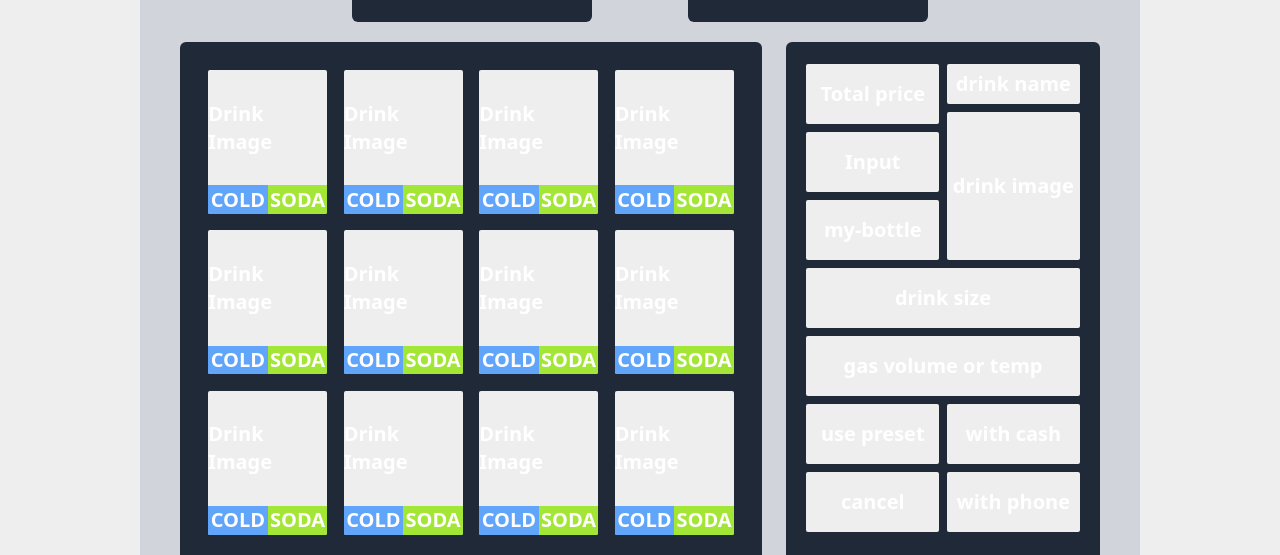
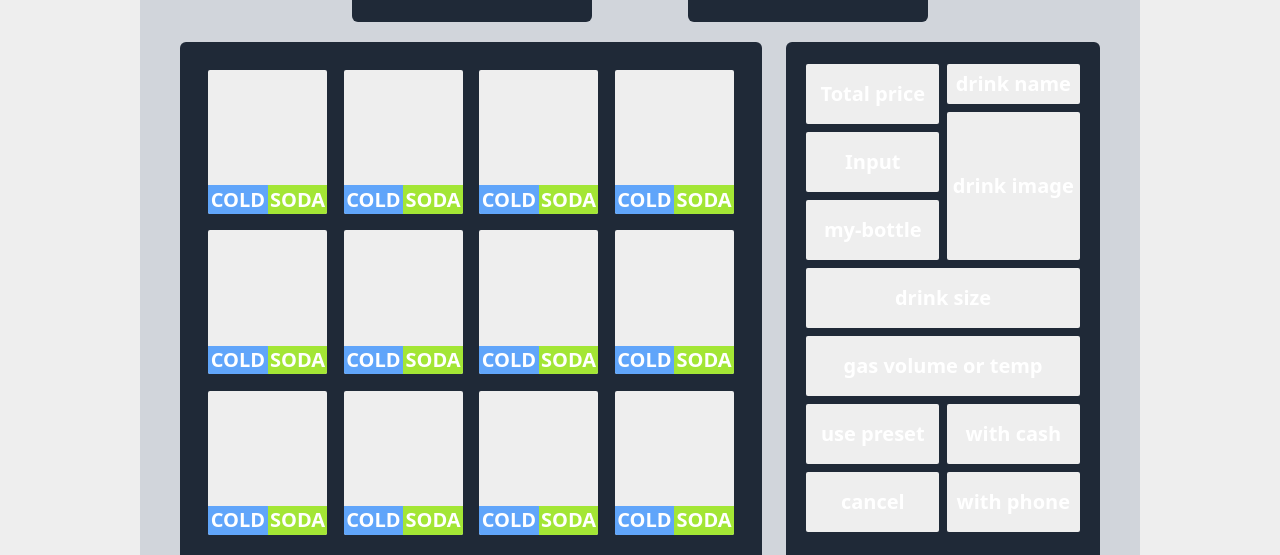
Before and after one commit to lovecoal0928/vending-front02, a Next.js app: page / in a window 1280 px wide. Shown: the part 226-781 px from the top of the page. Built offline with nearby package versions, Linux system fonts and the light colour scheme.

Commit message:
add restAPI and drinks DB

```diff
--- a/components/ProductList.tsx
+++ b/components/ProductList.tsx
@@ -1,45 +1,50 @@
 import React from 'react'
+import { Drinks } from '../typings'
 import Products from './Products'
 
-const ProductList = () => {
+interface Props {
+  drinks: Drinks
+}
+
+const ProductList = ({drinks}: Props) => {
   return (
     <div className='mainBox w-[65%]'>
         <ul className='flex flex-wrap'>
             <li className='productBtn'>
-              <Products />
+              <Products drinks={drinks}/>
             </li>
             <li className='productBtn'>
-              <Products />
+              <Products drinks={drinks}/>
             </li>
             <li className='productBtn'>
-              <Products />
+              <Products drinks={drinks}/>
             </li>
             <li className='productBtn'>
-              <Products />
+              <Products drinks={drinks}/>
             </li>
             <li className='productBtn'>
-              <Products />
+              <Products drinks={drinks}/>
             </li>
             <li className='productBtn'>
-              <Products />
+              <Products drinks={drinks}/>
             </li>
             <li className='productBtn'>
-              <Products />
+              <Products drinks={drinks}/>
             </li>
             <li className='productBtn'>
-              <Products />
+              <Products drinks={drinks}/>
             </li>
             <li className='productBtn'>
-              <Products />
+              <Products drinks={drinks}/>
             </li>
             <li className='productBtn'>
-              <Products />
+              <Products drinks={drinks}/>
             </li>
             <li className='productBtn'>
-              <Products />
+              <Products drinks={drinks}/>
             </li>
             <li className='productBtn'>
-              <Products />
+              <Products drinks={drinks}/>
             </li>
         </ul>
     </div>
--- a/components/Products.tsx
+++ b/components/Products.tsx
@@ -1,9 +1,23 @@
-import React from 'react'
+import Image from 'next/image'
+import React, { useRef } from 'react'
+import { Drinks } from '../typings'
 
-const Products = () => {
+interface Props {
+  drinks: Drinks
+}
+
+const Products = ({drinks}: Props) => {
+
   return (
     <div className='flex-col w-full h-full'>
-        <div className='flex w-full h-[80%] justify-center items-center rounded-t-sm'>Drink Image</div>
+        <div className='flex w-full h-[80%] justify-center items-center'>
+          {/* <Image
+            src={`${drinks.src}`}
+            fill
+            className='rounded-t-sm'
+            alt={`${drinks.name}`}
+          /> */}
+        </div>
         <div className='flex w-full h-[20%] justify-between'>
             <div className='flex w-[50%] justify-center items-center rounded-bl-sm bg-blue-400'>
                 COLD
--- a/pages/api/hello.ts
+++ /dev/null
@@ -1,13 +0,0 @@
-// Next.js API route support: https://nextjs.org/docs/api-routes/introduction
-import type { NextApiRequest, NextApiResponse } from 'next'
-
-type Data = {
-  name: string
-}
-
-export default function handler(
-  req: NextApiRequest,
-  res: NextApiResponse<Data>
-) {
-  res.status(200).json({ name: 'John Doe' })
-}
--- /dev/null
+++ b/pages/api/products.ts
@@ -0,0 +1,9 @@
+import type { NextApiRequest, NextApiResponse } from "next"
+
+const handler = async (req: NextApiRequest, res: NextApiResponse) => {
+    const response = await fetch(`${process.env.NEXT_PUBLIC_DRINKS_URL}`)
+    const drinks = await response.json()
+    res.status(200).json({ drinks })
+}
+
+export default handler
```
Also changed, not shown: typings.d.ts (added, +10 -0 lines).
